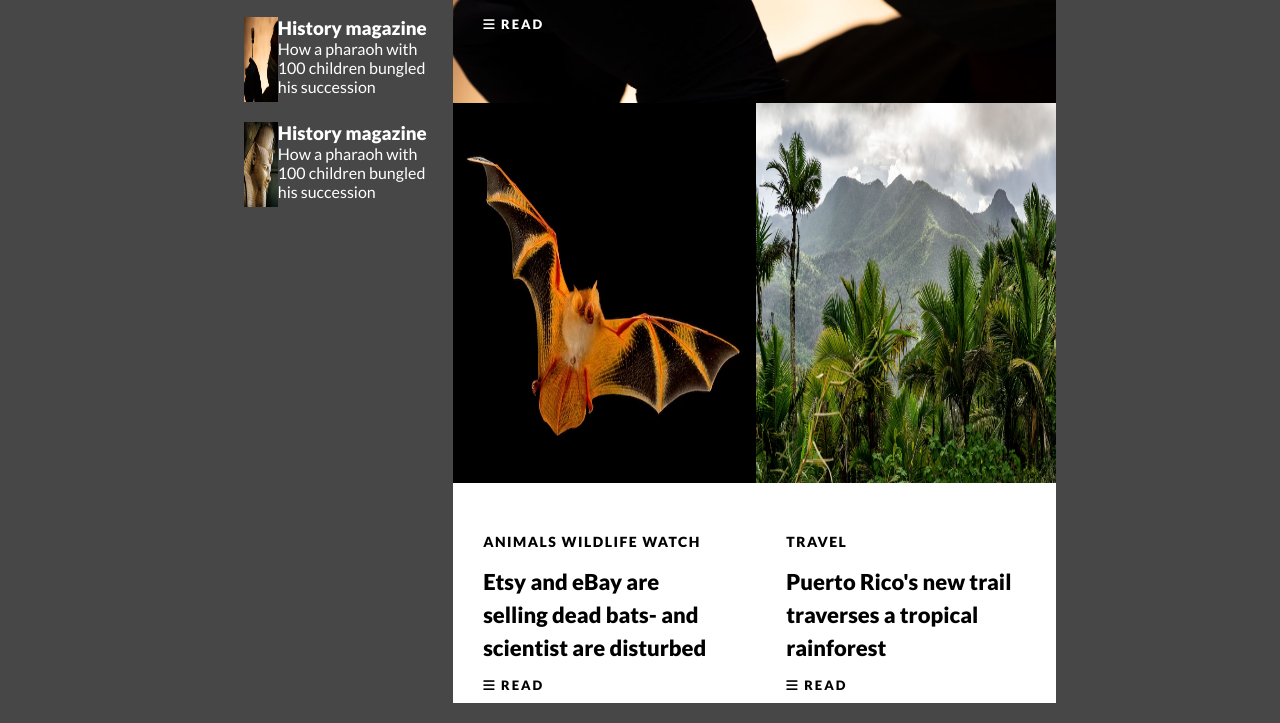
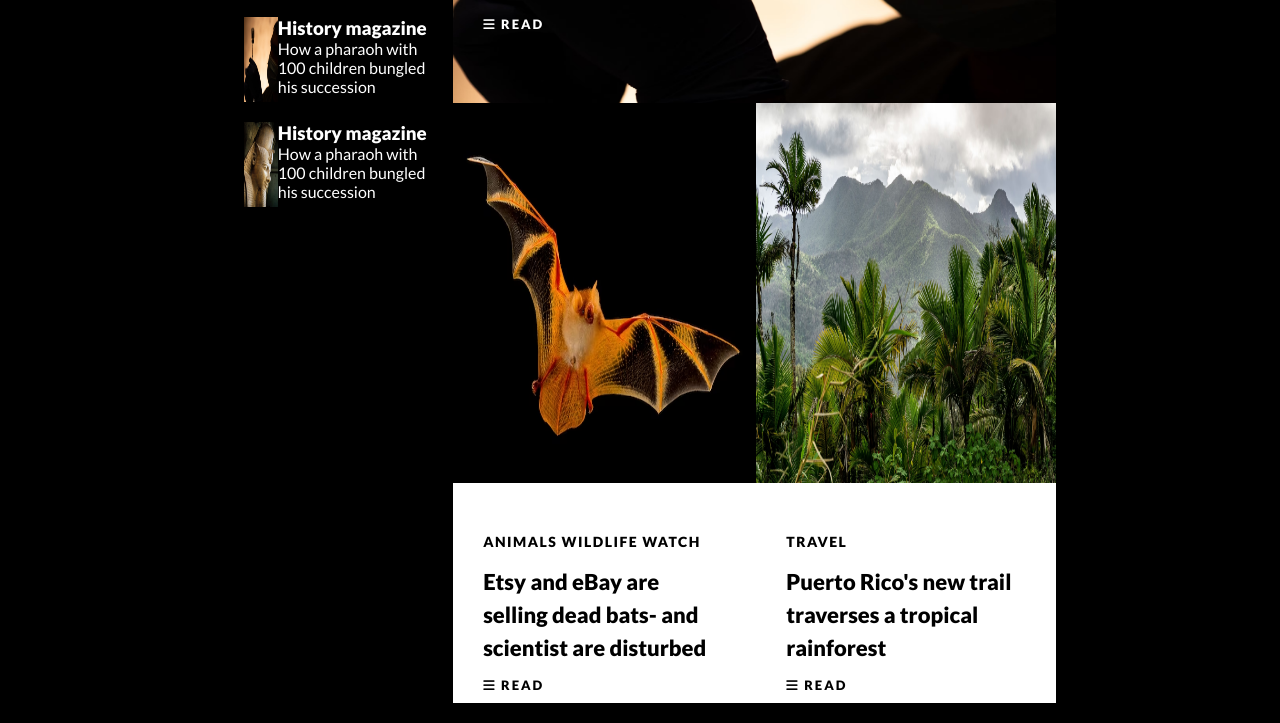
Before and after one commit to SamanthaSDGKU/NatGeo-ch36, a plain HTML site: page index.html in a window 1280 px wide. Shown: the part 470-1193 px from the top of the page. Drawn offline with Linux system fonts and the light colour scheme.

Commit message:
Update mystyle.css

```diff
--- a/mystyle.css
+++ b/mystyle.css
@@ -9,7 +9,7 @@
 }
 body{
     font-family: 'Lato', sans-serif;
-    background-color: rgb(71, 71, 71);
+    background-color: rgb(0, 0, 0);
     color:white;
 }
 h1{
```
